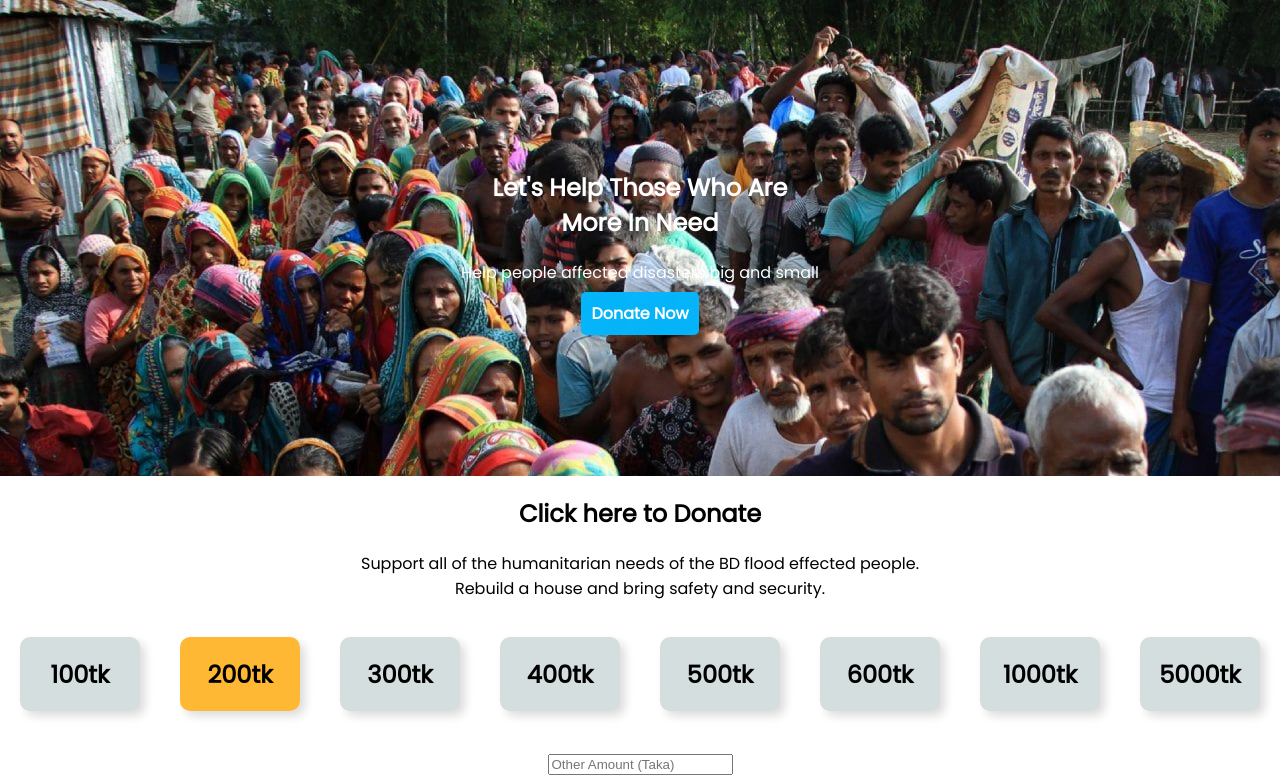
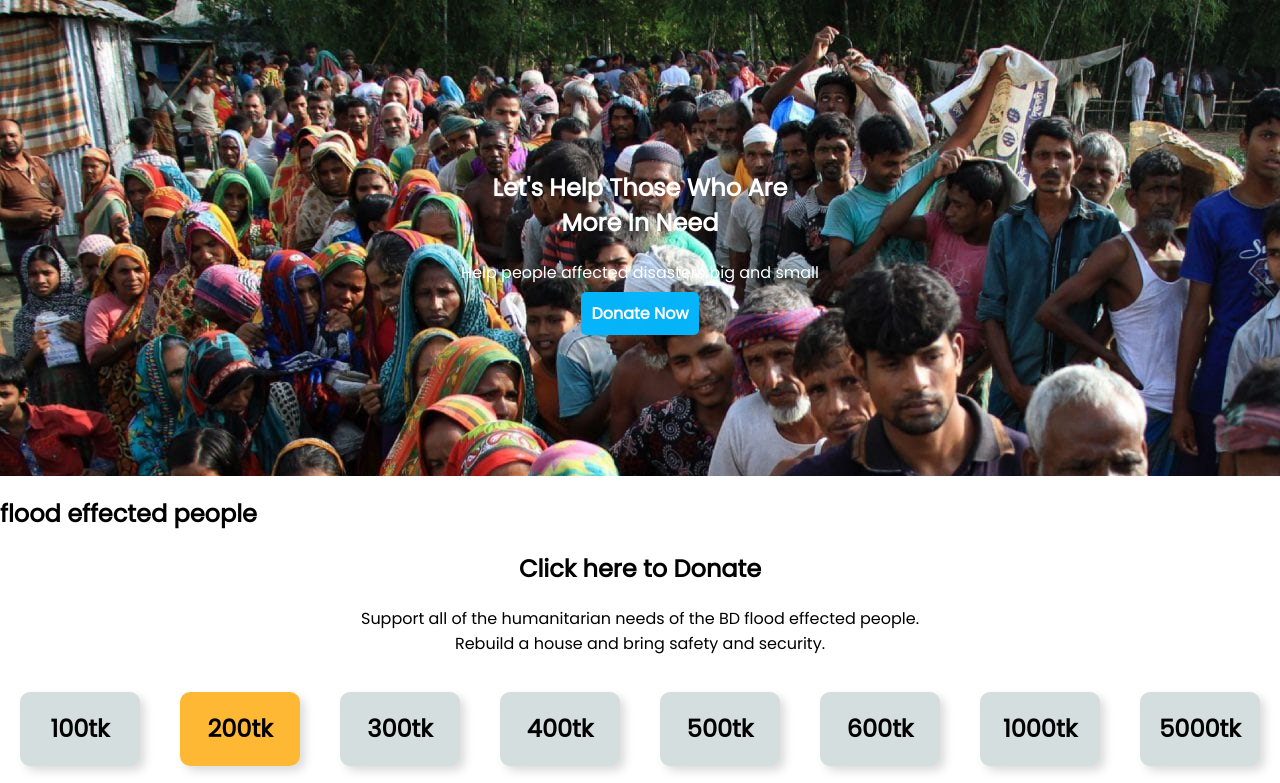
Before and after one commit to saifulsirnas/My-first-web, a plain HTML site: page index.html in a window 1280 px wide. Shown: the top 783 px of the page. Drawn offline with Linux system fonts and the light colour scheme.

Commit message:
first commit

```diff
--- a/index.html
+++ b/index.html
@@ -8,7 +8,7 @@
                         <meta http-equiv="X-UA-Compatible" content="IE=edge">
                         <meta name="viewport" content="width=device-width, initial-scale=1.0">
 
-                        <title>Donate Flood Effected</title>
+                        <title>Donate Flood Effected people</title>
 
                         <link rel="stylesheet" href="style.css">
                         <link rel="shortcut icon" href="donate/images/donation3.jpg" type="image/x-icon">
@@ -32,6 +32,7 @@
 
 
               <section>
+                <h1>flood effected people</h1>
                                 <div class="donate">
                                       <h1>Click here to Donate</h1>
                                       <p>Support all of the humanitarian needs of the BD flood effected people. <br>
```
